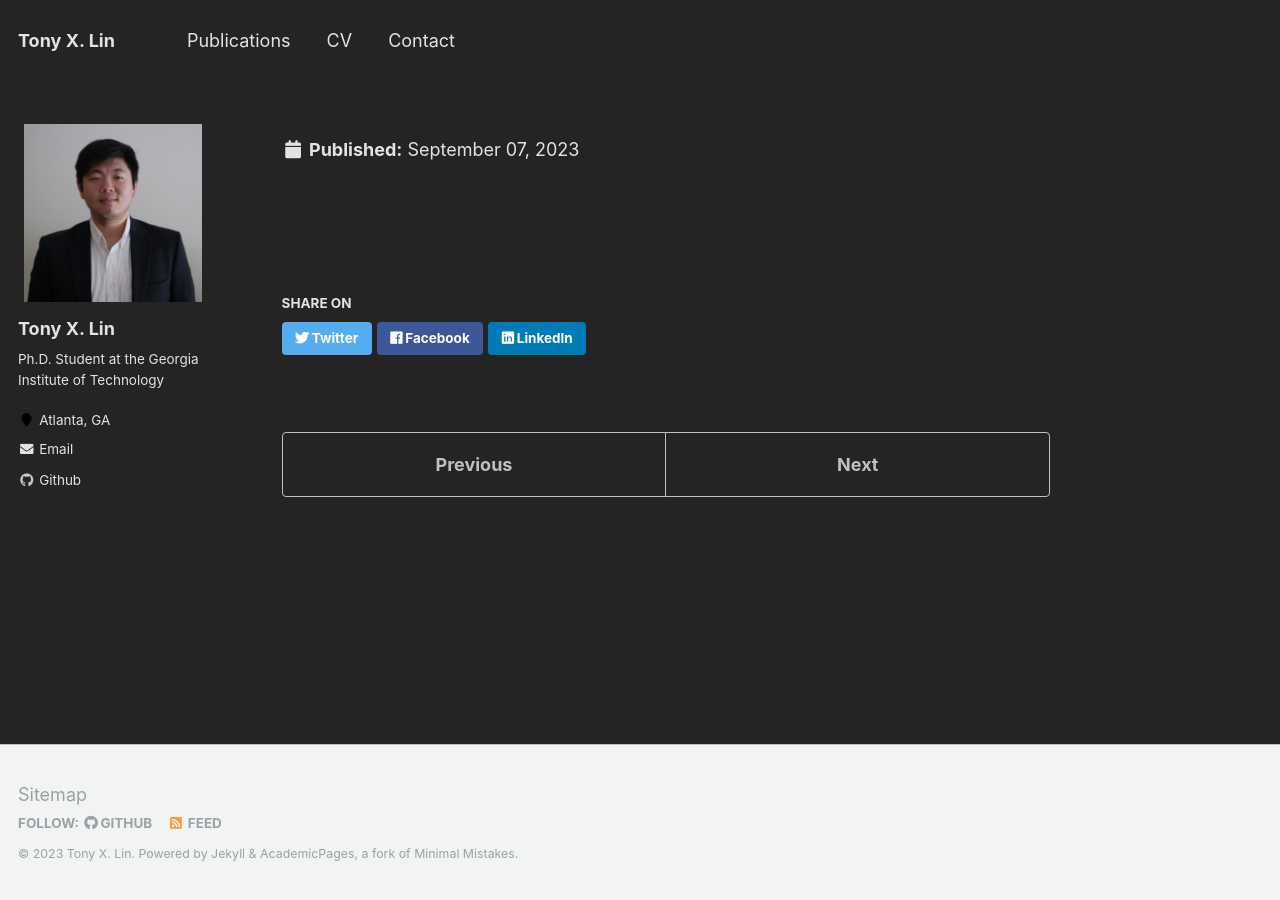
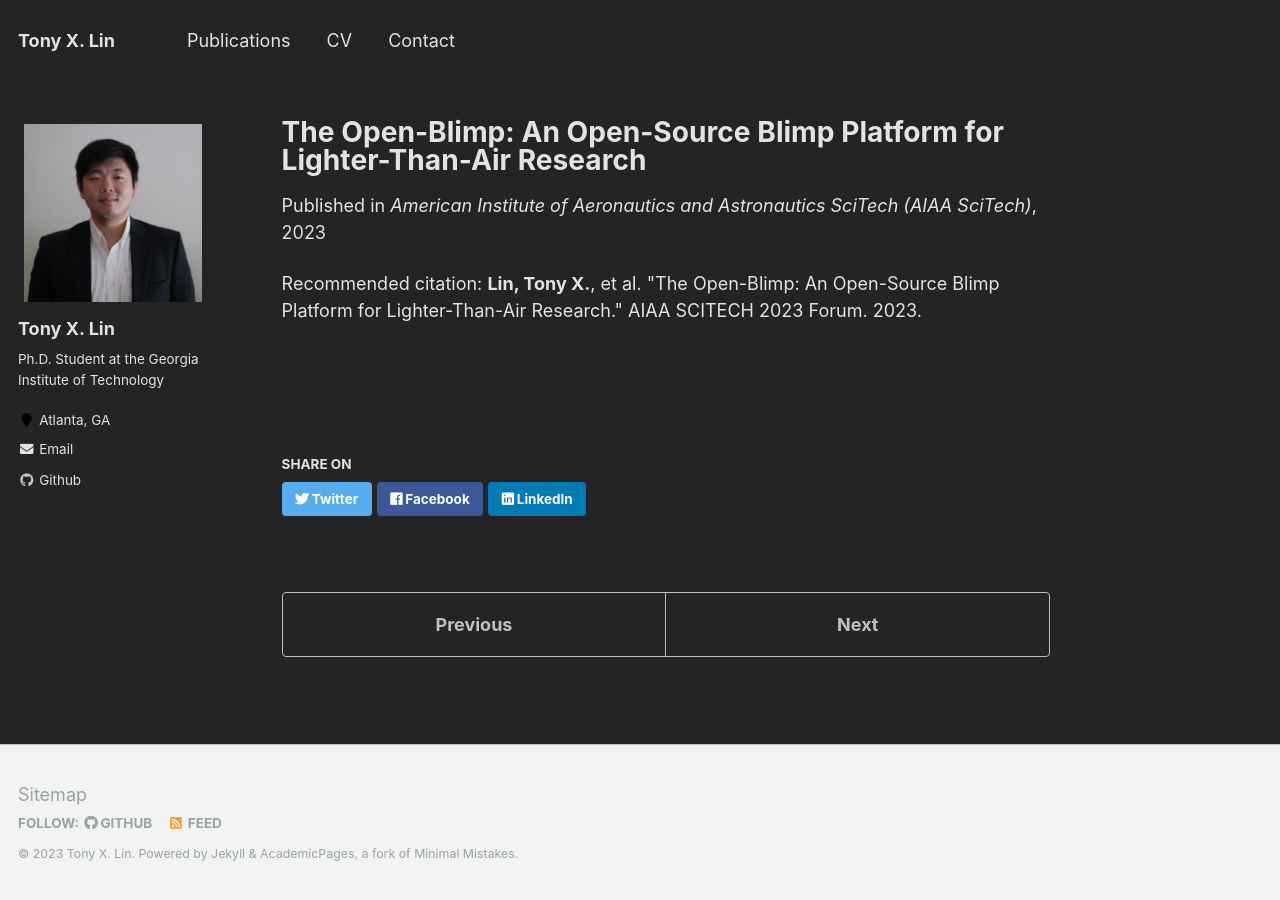
Before and after one commit to tony-x-lin/tony-x-lin.github.io, a Jekyll site: the page built from _publications/AIAA2023.md, in a window 1280 px wide. Built offline with Jekyll 4.4.1, drawn with Linux system fonts in a browser that asks for light colours.

Commit message:
Update AIAA2023.md

```diff
--- a/_publications/AIAA2023.md
+++ b/_publications/AIAA2023.md
@@ -4,5 +4,5 @@ collection: publications
 permalink: /publications/AIAA2023
 venue: "American Institute of Aeronautics and Astronautics SciTech (AIAA SciTech)"
 date: 2023-01-19
-citation: <b>Lin, Tony X.</b>, et al. "The Open-Blimp: An Open-Source Blimp Platform for Lighter-Than-Air Research." AIAA SCITECH 2023 Forum. 2023.
+citation: '<b>Lin, Tony X.</b>, et al. "The Open-Blimp: An Open-Source Blimp Platform for Lighter-Than-Air Research." AIAA SCITECH 2023 Forum. 2023.'
 ---
```
